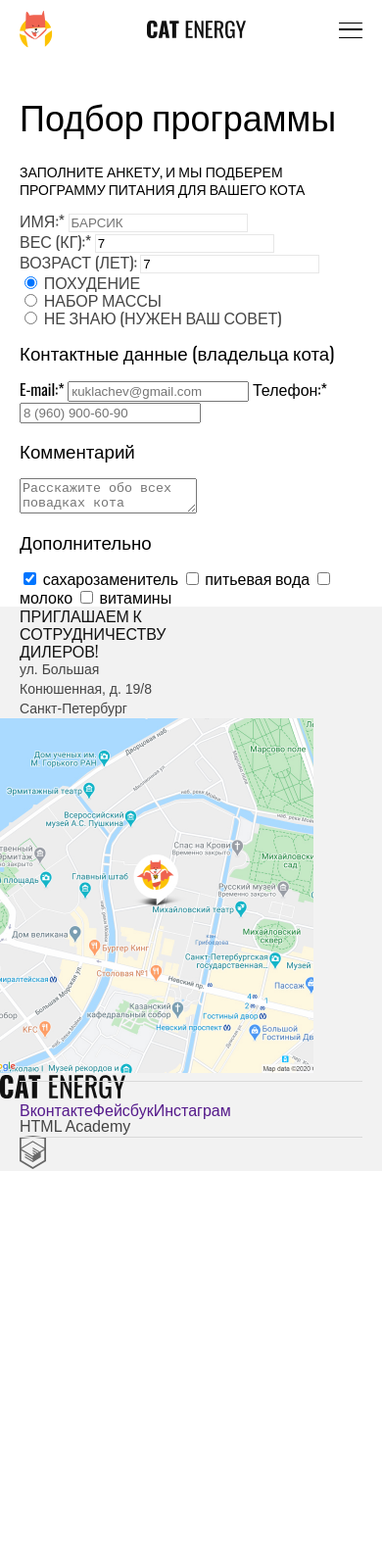
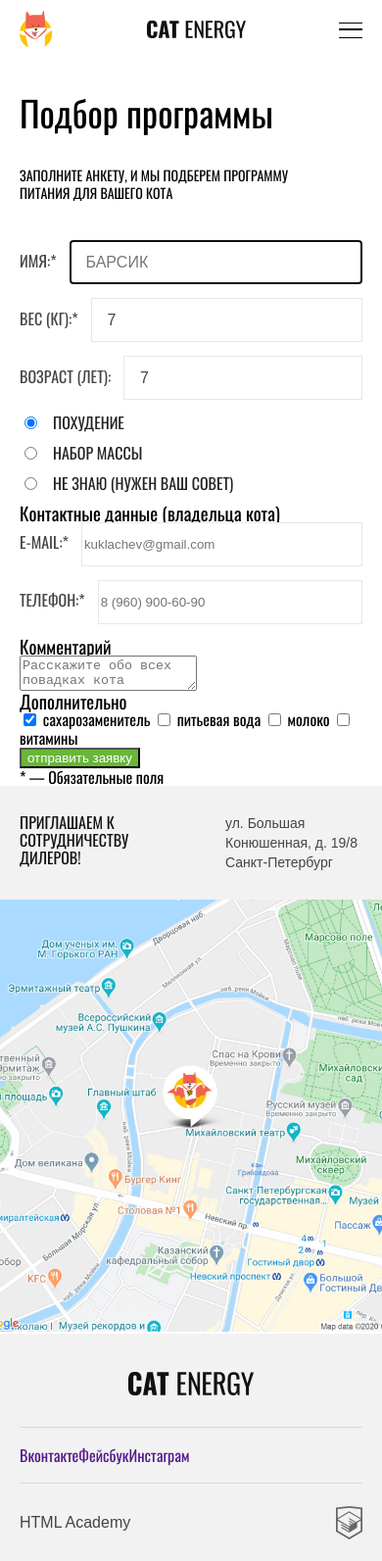
Before and after one commit to De-Mel/456507-cat-energy-22, a website: page source/form.html in a window 390 px wide. Shown: the whole page at 98% size. Before the commit the page ends 1195 px from the top, so only its background shows below. Drawn offline with nearby package versions, Linux system fonts and the light colour scheme; files that its build step writes are made by us from their sources.

Commit message:
Внес правки в стилизацию главной страницы второй раз

```diff
--- a/source/form.html
+++ b/source/form.html
@@ -5,8 +5,7 @@
     <meta http-equiv="X-UA-Compatible" content="IE=edge">
     <meta name="viewport" content="width=device-width, initial-scale=1.0">
     <title>Кэт энерджи</title>
-    <link rel="preconnect" href="https://fonts.gstatic.com">
-    <link href="https://fonts.googleapis.com/css2?family=Oswald:wght@400;500&display=swap" rel="stylesheet">
+
     <link rel="stylesheet" href="css/style.css">
   </head>
   <body class="page-body">
@@ -54,28 +53,28 @@
           </p>
           <form class="programm-form" action="#" method="post">
             <div class="programm-wrapper">
-              <label for="name">Имя:*</label>
-              <input class="field" type="text" name="name" id="name" placeholder="БАРСИК" required>
+              <label class="label" for="name">Имя:*</label>
+              <input class="field" type="text" name="name" id="name" placeholder="БАРСИК" required autofocus>
             </div>
             <div class="programm-wrapper">
-              <label for="weight">Вес (кг):*</label>
+              <label class="label" for="weight">Вес (кг):*</label>
               <input class="field" type="text" name="weight" id="weight" value="7" required>
             </div>
             <div class="programm-wrapper">
-              <label for="age">Возраст (лет):</label>
+              <label class="label" for="age">Возраст (лет):</label>
               <input class="field" type="number" name="age" id="age" value="7">
             </div>
-            <div class="programm-wrapper">
-              <input type="radio" name="programm" id="slim" checked>
-              <label for="slim">Похудение</label>
+            <div class="programm-wrapper__radio">
+              <input class="field-radio" type="radio" name="programm" id="slim" checked>
+              <label class="radio" for="slim">Похудение</label>
             </div>
-            <div class="programm-wrapper">
-              <input type="radio" name="programm" id="gain">
-              <label for="gain">Набор массы</label>
+            <div class="programm-wrapper__radio">
+              <input class="field-radio" type="radio" name="programm" id="gain">
+              <label class="radio" for="gain">Набор массы</label>
             </div>
-            <div class="programm-wrapper">
-              <input type="radio" name="programm" id="advice">
-              <label for="advice">Не знаю (Нужен ваш совет)</label>
+            <div class="programm-wrapper__radio">
+              <input class="field-radio" type="radio" name="programm" id="advice">
+              <label class="radio" for="advice">Не знаю (Нужен ваш совет)</label>
             </div>
           </form>
         </div>
@@ -87,10 +86,14 @@
             Контактные данные (владельца кота)
           </h3>
           <form class="owner-form" action="#" method="post">
-            <label for="email">E-mail:*</label>
-            <input class="field" type="email" name="email" id="email" placeholder="кuklachev@gmail.com" required>
-            <label for="tel">Телефон:*</label>
+            <div class="programm-wrapper">
+              <label class="label" for="email">E-mail:*</label>
+              <input class="field" type="email" name="email" id="email" placeholder="kuklachev@gmail.com" required>
+            </div>
+            <div class="programm-wrapper">
+              <label class="label" for="tel">Телефон:*</label>
               <input class="field" type="tel" name="tel" id="tel" pattern="[0-9]{1}-[0-9]{3}-[0-9]{3}" placeholder="8 (960) 900-60-90" required>
+            </div>
           </form>
         </div>
       </section>
@@ -102,7 +105,7 @@
           </h3>
           <form class="comments-form" action="#" method="post">
             <label for="manners"></label>
-            <textarea name="manners" id="manners" placeholder="Расскажите обо всех повадках кота"></textarea>
+            <textarea class="" name="manners" id="manners" placeholder="Расскажите обо всех повадках кота"></textarea>
           </form>
         </div>
       </section>
@@ -122,13 +125,16 @@
             <input type="checkbox" name="vitamins" id="vitamins">
             <label for="vitamins">витамины</label>
           </form>
+          <button class="additionally-button button" type="submit">отправить заявку</button>
+          <p class="additionally-text">* — Обязательные поля</p>
         </div>
       </section>
 
       <section class="contacts contacts-grey">
         <div class="container">
+          <div class="contacts-flex">
             <h3 class="contacts-title">
-            Приглашаем к сотрудничеству дилеров!
+              приглашаем к сотрудничеству дилеров!
             </h3>
             <p class="contacts-text arial-grey">
               ул. Большая
@@ -136,35 +142,42 @@
               Санкт-Петербург
             </p>
           </div>
+        </div>
+      </section>
+
+      <section class="map">
         <h2 class="visually-hidden">Карта проезда</h2>
-        <img src="img/location.jpg" width="320" height="362" alt="Карта">
+        <img class="map-image" src="img/location.jpg" width="320" height="362" alt="Карта">
       </section>
+
     </main>
     <footer class="page-footer">
-      <img src="img/footer-logo-2.svg" width="128" height="24" alt="логотип">
       <div class="container">
-        <ul class="social-list">
-          <li class="social-item">
-            <a href="" class="social-link">
+        <img class="page-footer__social-img" src="img/footer-logo-2.svg" width="128" height="24" alt="логотип">
+        <ul class="page-footer__social-list">
+          <li class="page-footer__social-item">
+            <a href="" class="page-footer__social-link">
               Вконтакте
             </a>
           </li>
-          <li class="social-item">
-            <a href="" class="social-link">
+          <li class="page-footer__social-item">
+            <a href="" class="page-footer__social-link">
               Фейсбук
             </a>
           </li>
-          <li class="social-item">
-            <a href="" class="social-link">
+          <li class="page-footer__social-item">
+            <a href="" class="page-footer__social-link">
               Инстаграм
             </a>
           </li>
         </ul>
-        <p class="social-text">
+        <div class="page-footer__social-wrapper">
+          <p class="page-footer__social-text">
             HTML Academy
           </p>
           <img src="img/logo_html.svg" width="27" height="34" alt="Лого HTML">
         </div>
+      </div>
     </footer>
   </body>
 </html>
--- a/source/sass/blocks/catalog.scss
+++ b/source/sass/blocks/catalog.scss
@@ -57,7 +57,7 @@
     border-bottom: 1px solid #d9d9d9;
     bottom: 15px;
     left: 0;
-    width: 240px;
+    width: 100%;
   }
 }
 
--- a/source/sass/blocks/page-footer.scss
+++ b/source/sass/blocks/page-footer.scss
@@ -1,14 +1,13 @@
 .page-footer {
   background-color: $basic_grey;
-}
 
-.social-img {
+  &__social-img {
     display: flex;
     margin: 0 auto;
     padding: 39px 0 52px;
   }
 
-.social-list {
+  &__social-list {
     display: flex;
     list-style: none;
     margin: 0;
@@ -23,7 +22,6 @@
       bottom: -20px;
       left: 0;
       width: 100%;
-
     }
 
     &::before {
@@ -36,7 +34,14 @@
     }
   }
 
-.social-text {
+  &__social-wrapper {
+    display: flex;
+    justify-content: space-between;
+    align-items: center;
+    padding: 43px 0 22px;
+  }
+
+  &__social-text {
     font-family: "Arial", sans-serif;
     font-style: normal;
     font-weight: 400;
@@ -45,10 +50,54 @@
     color: $special_dark-grey;
     margin: 0;
   }
+}
 
-.social-wrapper {
-  display: flex;
-  justify-content: space-between;
-  align-items: center;
-  padding: 43px 0 22px;
-}
+// .social-img {
+//   display: flex;
+//   margin: 0 auto;
+//   padding: 39px 0 52px;
+// }
+
+// .social-list {
+//   display: flex;
+//   list-style: none;
+//   margin: 0;
+//   padding: 0;
+//   position: relative;
+
+
+//   &::after {
+//     content: "";
+//     position: absolute;
+//     border-bottom: 1px solid #d9d9d9;
+//     bottom: -20px;
+//     left: 0;
+//     width: 100%;
+//   }
+
+//   &::before {
+//     content: "";
+//     position: absolute;
+//     border-bottom: 1px solid #d9d9d9;
+//     top: -20px;
+//     left: 0;
+//     width: 100%;
+//   }
+// }
+
+// .social-text {
+//   font-family: "Arial", sans-serif;
+//   font-style: normal;
+//   font-weight: 400;
+//   font-size: 16px;
+//   line-height: 18px;
+//   color: $special_dark-grey;
+//   margin: 0;
+// }
+
+// .social-wrapper {
+//   display: flex;
+//   justify-content: space-between;
+//   align-items: center;
+//   padding: 43px 0 22px;
+// }
--- a/source/sass/blocks/programm.scss
+++ b/source/sass/blocks/programm.scss
@@ -1,12 +1,15 @@
 .programm-title {
   font-size: 36px;
   line-height: 36px;
+  padding: 27px 0 37px;
 }
 
 .programm-text {
   font-size: 14px;
   line-height: 18px;
   text-transform: uppercase;
+  padding-bottom: 39px;
+  padding-right: 54px;
 }
 
 .programm-form {
@@ -14,11 +17,45 @@
   flex-direction: column;
 }
 
-.programm-form label {
-  text-transform: uppercase;
-  color: $special_dark-grey;
+.programm-wrapper {
+  display: flex;
+  align-items: baseline;
+
+  &__radio {
+    display: flex;
+    align-items: baseline;
+  }
 }
 
-.programm-wrapper .field {
+.label {
+  text-transform: uppercase;
+  white-space: nowrap;
+  color: $special_dark-grey;
+  padding-right: 13px;
+}
+
+.field {
   border: 1px solid #e7e7e7;
+  height: 45px;
+  width: 100%;
+  margin-bottom: 14px;
 }
+
+.field[type="text"],
+.field[type="number"] {
+  padding-left: 16px;
+  color: $special_dark-grey;
+  font-weight: 400;
+  font-size: 16px;
+  line-height: 18px;
+}
+
+.field-radio {
+  margin-right: 16px;
+}
+
+.radio {
+  margin-bottom: 13px;
+  text-transform: uppercase;
+  color: $special_dark-grey-2;
+}
--- a/source/sass/blocks/promo.scss
+++ b/source/sass/blocks/promo.scss
@@ -46,7 +46,13 @@
   margin: 0;
 }
 
+.promo__content--img img {
+  display: block;
+  margin: 0 auto;
+}
+
 .promo-button {
+  display: block;
   padding: 8px 73px;
   font-size: 14px;
   line-height: 18px;
--- /dev/null
+++ b/source/sass/blocks/slider.scss
@@ -0,0 +1,27 @@
+.slider {
+  background-color: #eaeaea;
+}
+
+.slider-wrapper {
+  padding-top: 23px;
+}
+
+.slider-button {
+  border: none;
+  padding: 0;
+  font-family: "Oswald", "Arial", sans-serif;
+  font-style: normal;
+  font-weight: 400;
+  font-size: 16px;
+  line-height: 20px;
+  text-transform: uppercase;
+  color: &basic_black;
+  padding-bottom: 31px;
+  background-color: transparent;
+  cursor: pointer;
+
+  &__prev {
+    padding-left: 42px;
+    padding-right: 108px;
+  }
+}
--- a/source/sass/global/fonts.scss
+++ b/source/sass/global/fonts.scss
@@ -1,21 +1,19 @@
-// @font-face {
-//   font-family: "Oswald";
-//   font-weight: 400;
-//   font-style: normal;
-//   font-display: swap;
-//   src: local("oswaldregular")
-//     url("fonts/oswaldregular.woff2") format("woff2"),
-//     url("fonts/oswaldregular.woff") format("woff");
-// }
+@font-face {
+  font-family: "Oswald";
+  src: url("../fonts/oswaldregular.woff2") format("woff2"),
+    url("../fonts/oswaldregular.woff") format("woff");
+  font-weight: 400;
+  font-style: normal;
+  font-display: swap;
+}
 
-// @font-face {
-//   font-family: "Oswald";
-//   font-weight: 500;
-//   font-style: normal;
-//   font-display: swap;
-//   src: local("oswaldmedium")
-//     url("fonts/oswaldmedium.woff2") format("woff2"),
-//     url("fonts/oswaldmedium.woff") format("woff");
-// }
+@font-face {
+  font-family: "Oswald";
+  src: url("../fonts/oswaldmedium.woff2") format("woff2"),
+    url("../fonts/oswaldmedium.woff") format("woff");
+  font-weight: 500;
+  font-style: normal;
+  font-display: swap;
+}
 
 // @include font-face(Oswald, fonts/oswaldmedium, 400, normal, woff2 woff);
--- a/source/sass/global/global.scss
+++ b/source/sass/global/global.scss
@@ -19,8 +19,10 @@ a {
 
 h1,
 h2,
-h3 {
+h3,
+p {
   font-weight: 400;
+  margin: 0;
 }
 
 .visually-hidden {
--- a/source/sass/style.scss
+++ b/source/sass/style.scss
@@ -2,13 +2,13 @@
 // Global
 
 @import "global/variables.scss";
+@import "global/fonts.scss";
 @import "global/global.scss";
-@import "global/fonts.scss";
 
 // Blocks
 
 @import "blocks/page.scss";
-@import "blocks/page-header.scss";
+// @import "blocks/page-header.scss";
 @import "blocks/button.scss";
 @import "blocks/main-nav__wrapper";
 @import "blocks/programm.scss";
@@ -16,6 +16,7 @@
 @import "blocks/catalog.scss";
 @import "blocks/works.scss";
 @import "blocks/example.scss";
+@import "blocks/slider.scss";
 @import "blocks/contacts.scss";
 @import "blocks/map.scss";
 @import "blocks/page-footer.scss";
```
Also changed, not shown: source/catalog.html (+22 -19 lines), source/index.html (+24 -19 lines), source/sass/blocks/example.scss (+46 -19 lines), source/sass/blocks/main-nav__wrapper.scss (+24 -0 lines), source/sass/blocks/page-header.scss (deleted, +0 -25 lines). Lines whose indentation alone changed are shown as unchanged.
